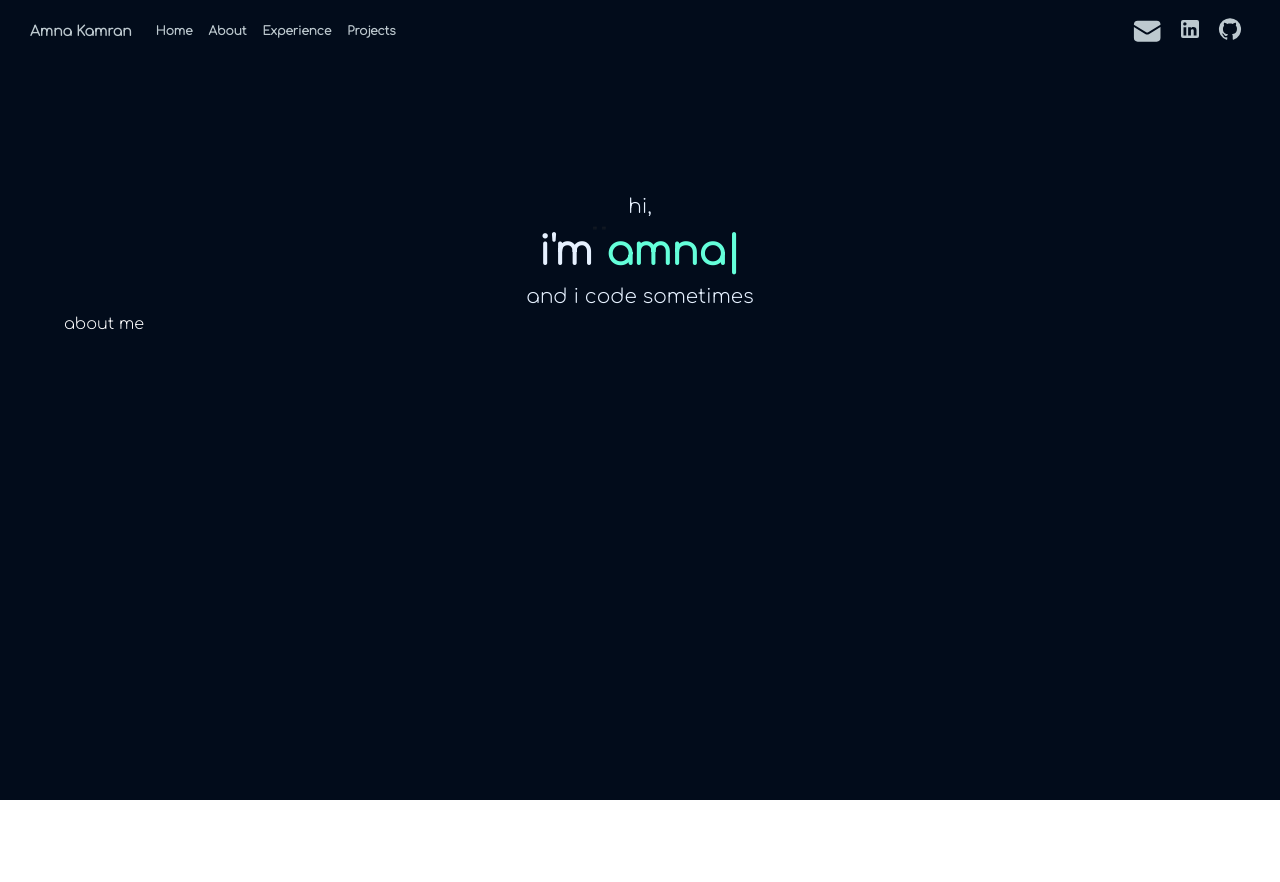
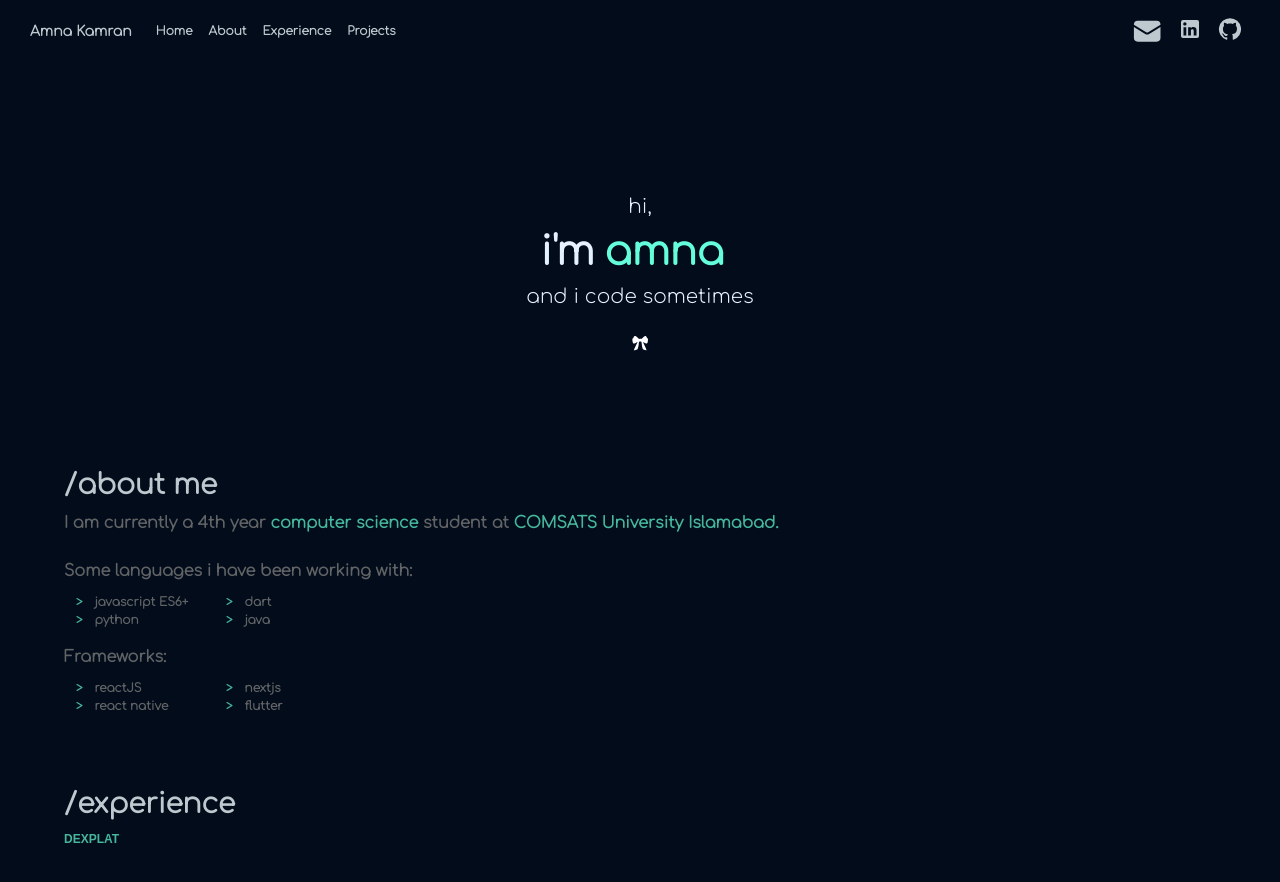
Before and after one commit to amna-kamran/Amna, a Next.js app: page / in a window 1280 px wide. Shown: the top 882 px of the page. Before the commit the page ends 800 px from the top, so only its background shows below. Built offline with nearby package versions, Linux system fonts and the light colour scheme.

Commit message:
about me section with fade in animation

```diff
--- a/components/About.js
+++ b/components/About.js
@@ -1,8 +1,52 @@
 import styles from "../styles/About.module.css";
+import FadeIn from "./FadeIn";
 const About = () => {
+  const languages = ["javascript ES6+", "dart", "python", "java"];
+  const frameworks = ["reactJS", "nextjs", "react native", "flutter"];
   return (
-    <div className={styles.container}>
-      <p>about me</p>
+    <div id="about">
+      <FadeIn>
+        <div className="padding">
+          <h3 className="heading">/about me</h3>
+          <p className="text">
+            I am currently a 4th year
+            <span className={styles.highlight}> computer science</span> student
+            at
+            <span className={styles.highlight}>
+              {" "}
+              COMSATS University Islamabad.
+            </span>
+          </p>
+          <br />
+          <p className="text">Some languages i have been working with:</p>
+
+          <div className={styles.language_container}>
+            <ul className="ul">
+              {languages.map((language, i) => {
+                console.log(i);
+                return (
+                  <FadeIn delay={`${i + 1}00ms`}>
+                    <li>{language}</li>
+                  </FadeIn>
+                );
+              })}
+            </ul>
+          </div>
+          <p className="text">Frameworks:</p>
+          <div className={styles.language_container}>
+            <ul className="ul">
+              {frameworks.map((framework, i) => {
+                console.log(i);
+                return (
+                  <FadeIn delay={`${i + 1}00ms`}>
+                    <li>{framework}</li>
+                  </FadeIn>
+                );
+              })}
+            </ul>
+          </div>
+        </div>
+      </FadeIn>
     </div>
   );
 };
--- /dev/null
+++ b/components/Experience.js
@@ -0,0 +1,13 @@
+import styles from "../styles/Experience.module.css";
+const Experience = () => {
+  return (
+    <div>
+      <h3 className="heading">/experience</h3>
+      <div>
+        <p className={styles.company}>DEXPLAT</p>
+      </div>
+    </div>
+  );
+};
+
+export default Experience;
--- /dev/null
+++ b/components/FadeIn.js
@@ -0,0 +1,36 @@
+// FadeIn.js
+import React, { useEffect, useRef, useState } from "react";
+const FadeIn = ({ children }) => {
+  const [isActive, setIsActive] = useState(false);
+  const componentRef = useRef();
+
+  const handleScroll = () => {
+    const rect = componentRef.current.getBoundingClientRect();
+    const windowHeight =
+      window.innerHeight || document.documentElement.clientHeight;
+
+    if (rect.top <= windowHeight * 1 && !isActive) {
+      setIsActive(true);
+    }
+  };
+
+  useEffect(() => {
+    window.addEventListener("scroll", handleScroll);
+
+    return () => {
+      window.removeEventListener("scroll", handleScroll);
+    };
+  }, [isActive]);
+
+  return (
+    <div
+      ref={componentRef}
+      className={`fade-in-section ${isActive ? "is-visible" : ""}`}
+      style={{ transitionDelay: children.delay }}
+    >
+      {children}
+    </div>
+  );
+};
+
+export default FadeIn;
--- a/components/Intro.js
+++ b/components/Intro.js
@@ -1,6 +1,7 @@
 import { TypeAnimation } from "react-type-animation";
 import styles from "../styles/Intro.module.css";
 import { useState, useEffect } from "react";
+import FadeIn from "./FadeIn";
 const Intro = () => {
   const [fadeIn, setFadeIn] = useState(false);
 
@@ -14,12 +15,12 @@ const Intro = () => {
         <div className={styles.type_container}>
           <TypeAnimation
             className={styles.name}
-            sequence={["i'm"]}
+            sequence={["i'm "]}
             wrapper="p"
             speed={{ type: "keyStrokeDelayInMs", value: 100 }}
             cursor=""
           />
-          <p>" "</p>
+          <div style={{ padding: 5 }} />
           <TypeAnimation
             className={styles.name}
             sequence={["amna"]}
@@ -30,6 +31,7 @@ const Intro = () => {
         </div>
 
         <p className={styles.text}>and i code sometimes</p>
+        <img src="/bow.svg" className={styles.bow} />
       </div>
     </div>
   );
--- a/components/Navbar.js
+++ b/components/Navbar.js
@@ -3,14 +3,28 @@ import { LinkedIn, GitHub } from "@mui/icons-material/";
 import { Nav, Navbar } from "react-bootstrap";
 import styles from "../styles/Navbar.module.css";
 const NavbarComponent = () => {
+  const handleScrollToTop = () => {
+    window.scrollTo({
+      top: 0,
+      behavior: "smooth",
+    });
+  };
   return (
     <Navbar fixed="top" className={styles.background}>
-      <Navbar.Brand className={styles.name} href="#">
+      <Navbar.Brand
+        className={styles.name}
+        onClick={handleScrollToTop}
+        href="#"
+      >
         Amna Kamran
       </Navbar.Brand>
       <Navbar.Collapse id="basic-navbar-nav">
         <Nav className="me-auto">
-          <Nav.Link className={styles.tab_text} href="#home" active>
+          <Nav.Link
+            className={styles.tab_text}
+            onClick={handleScrollToTop}
+            active
+          >
             Home
           </Nav.Link>
           <Nav.Link className={styles.tab_text} href="#about" active>
--- a/pages/App.js
+++ b/pages/App.js
@@ -1,12 +1,14 @@
 import NavbarComponent from "../components/Navbar";
 import Intro from "../components/Intro";
 import About from "../components/About";
+import Experience from "../components/Experience";
 const App = () => {
   return (
     <>
       <NavbarComponent />
       <Intro />
       <About />
+      <Experience />
     </>
   );
 };
--- a/styles/About.module.css
+++ b/styles/About.module.css
@@ -1,3 +1,15 @@
-.container {
-  color: white;
+.highlight {
+  font-weight: bold;
+  color: var(--green-dull);
 }
+
+.language_container {
+  color: var(--dark-ash);
+  font-weight: bold;
+  font-size: 16px;
+  margin: 0;
+}
+
+.language_container {
+  display: flex;
+}
--- /dev/null
+++ b/styles/Experience.module.css
@@ -0,0 +1,7 @@
+.company {
+  color: var(--white);
+  font-size: 12px;
+  font-weight: bold;
+  font-family: Arial, Helvetica, sans-serif;
+  color: var(--green-dull);
+}
--- a/styles/Home.module.css
+++ b/styles/Home.module.css
@@ -1,8 +1,9 @@
 .container {
   padding-top: 15%;
+  padding-bottom: 15%;
   padding-inline: 5%;
-  height: 100vh;
   background-color: var(--dark-navy);
+  height: auto;
 }
 
 .title a {
--- a/styles/Intro.module.css
+++ b/styles/Intro.module.css
@@ -16,7 +16,13 @@
   color: var(--white);
   margin: 0;
 }
-
+.bow {
+  margin-top: 20px;
+  height: 22px;
+  width: 22px;
+  opacity: 1;
+  transition: opacity 0.5s ease-in-out;
+}
 .type_container {
   display: flex;
 }
--- a/styles/global.css
+++ b/styles/global.css
@@ -19,7 +19,48 @@ img {
   max-width: 100%;
   height: auto;
 }
+/* Animation */
 
+.fade-in-section {
+  opacity: 0;
+  transform: translateY(10vh);
+  visibility: hidden;
+  transition: opacity 0.6s ease-out, transform 1s ease-out;
+  will-change: opacity, visibility;
+}
+.fade-in-section.is-visible {
+  opacity: 1;
+  transform: none;
+  visibility: visible;
+}
+.padding {
+  padding-top: 10%;
+  padding-bottom: 5%;
+}
+.heading {
+  font-weight: bold;
+  color: var(--ash);
+}
+.ul {
+  list-style-type: none;
+  font-size: 12px;
+  padding: 0;
+  padding-top: 10px;
+  display: grid;
+  grid-template-columns: repeat(2, minmax(150px, 10px));
+}
+.ul li::before {
+  content: ">";
+  color: var(--green-dull);
+  margin: 0 1em;
+}
+
+.text {
+  color: var(--dark-ash);
+  font-weight: bold;
+  font-size: 16px;
+  margin: 0;
+}
 :root {
   --dark-navy: #020c1b;
   --navy: rgb(21, 56, 86);
@@ -27,7 +68,32 @@ img {
   --lightest-navy: #233554;
   --navy-shadow: rgba(2, 12, 27, 0.7);
   --ash: rgb(189, 201, 207);
+  --dark-ash: rgb(97, 99, 101);
   --white: #e6f1ff;
+  --green-dull: rgb(70, 183, 156);
   --green-bright: #64ffda;
   --green-tint: rgba(100, 255, 218, 0.1);
 }
+
+@media only screen and (max-width: 760px) {
+  .heading {
+    font-size: 20px;
+  }
+  .text {
+    font-size: 14px;
+  }
+  .ul {
+    font-size: 12px;
+  }
+}
+@media only screen and (max-width: 550px) {
+  .heading {
+    font-size: 18px;
+  }
+  .text {
+    font-size: 12px;
+  }
+  .ul {
+    font-size: 10px;
+  }
+}
```
Also changed, not shown: public/bow.svg (added).
